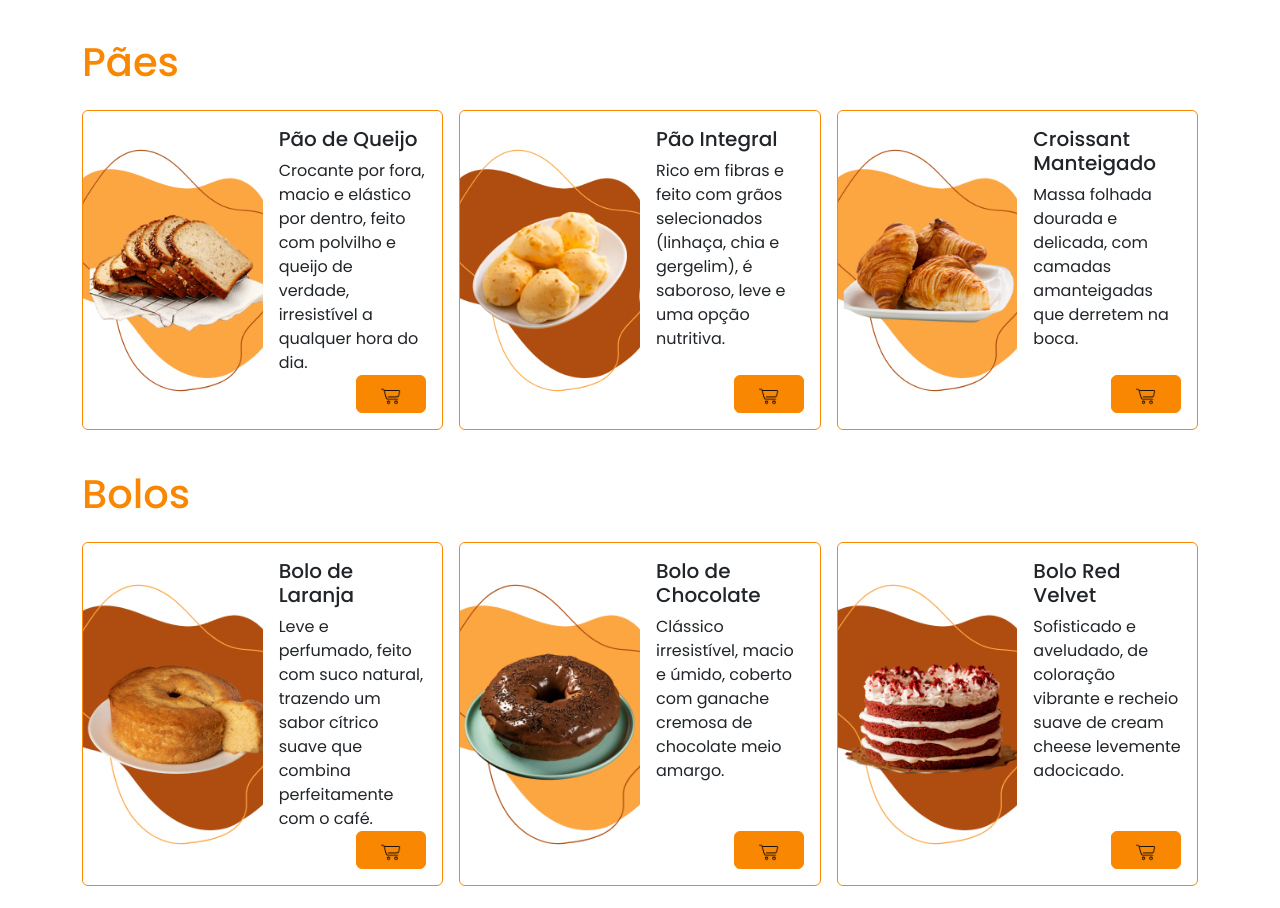
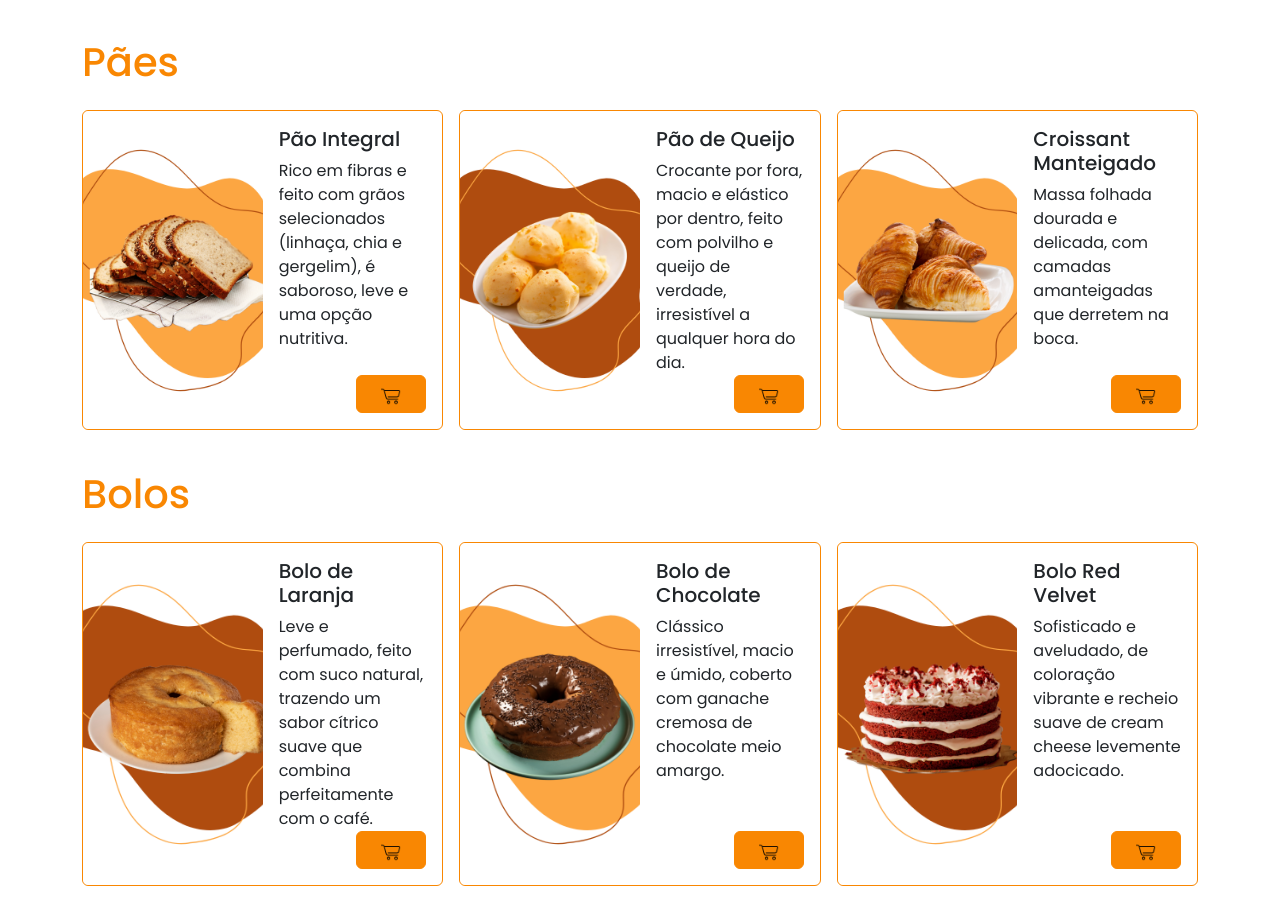
Before and after one commit to alinexjs/React-Bootstrap, a React (Vite) app: page /cardapio in a window 1280 px wide. Shown: the part 946-1854 px from the top of the page. Built offline with nearby package versions, Linux system fonts and the light colour scheme.

Commit message:
conserto no nome de imagens

```diff
--- a/src/pages/Cardapio.jsx
+++ b/src/pages/Cardapio.jsx
@@ -114,15 +114,15 @@ function Cardapio() {
           <Row className="g-3 mt-4">
             <h1 style={{ fontFamily: "'Poppins', sans-serif", color: "#f98702" }}>Pães</h1>
             <CardsLinha
-              titulo="Pão de Queijo"
-              texto="Crocante por fora, macio e elástico por dentro, feito com polvilho e queijo de verdade, irresistível a qualquer hora do dia."
-              imagem="/src/assets/pao de queijo.png"
+              titulo="Pão Integral"
+              texto="Rico em fibras e feito com grãos selecionados (linhaça, chia e gergelim), é saboroso, leve e uma opção nutritiva."
+              imagem="/src/assets/pao-integral.png"
               icon="/src/assets/carrinho-icon.png"
             />
             <CardsLinha
-              titulo="Pão Integral"
-              texto="Rico em fibras e feito com grãos selecionados (linhaça, chia e gergelim), é saboroso, leve e uma opção nutritiva."
-              imagem="/src/assets/pao integral.png"
+              titulo="Pão de Queijo"
+              texto="Crocante por fora, macio e elástico por dentro, feito com polvilho e queijo de verdade, irresistível a qualquer hora do dia."
+              imagem="/src/assets/pao-queijo.png"
               icon="/src/assets/carrinho-icon.png"
             />
             <CardsLinha
```
Also changed, not shown: src/assets/pao-integral.png (renamed from src/assets/pao de queijo.png), src/assets/pao-queijo.png (renamed from src/assets/pao integral.png).
